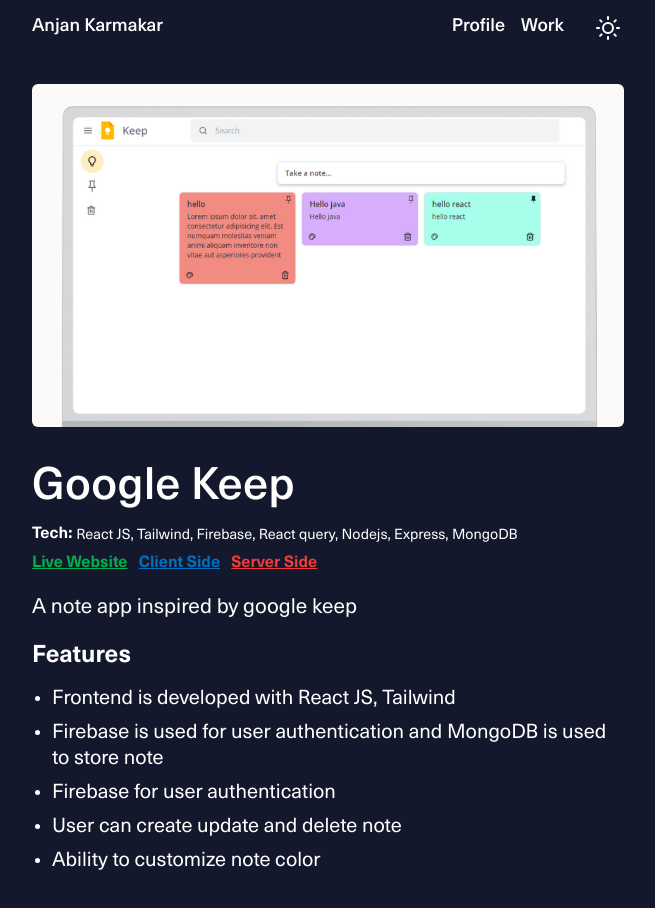
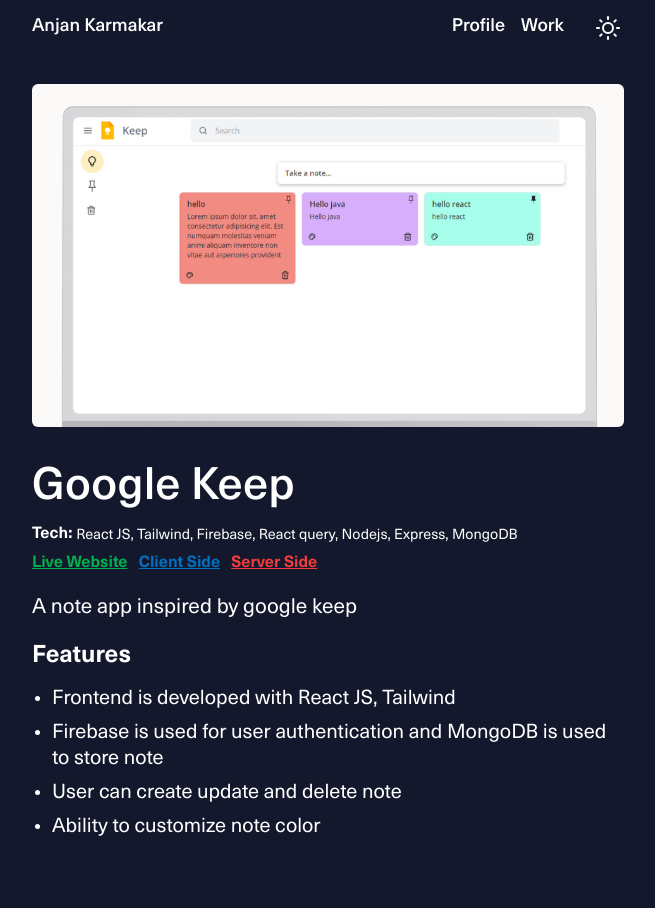
Before and after one commit to 47anjan/personal-portfolio, a React (Vite) app: page /work/1 in a window 1280 px wide. Shown: the top 908 px of the page, without its empty margins (312-967 px from the left). After the commit the page ends 880 px from the top, so only its background shows below. Built offline with nearby package versions, Linux system fonts and the light colour scheme.

Commit message:
code refactor

```diff
--- a/src/data/projects.js
+++ b/src/data/projects.js
@@ -17,7 +17,6 @@
     features: [
       "Frontend is developed with React JS, Tailwind",
       "Firebase is used for user authentication and MongoDB is used to store note",
-      "Firebase for user authentication",
       "User can create update and delete note",
       "Ability to customize note color",
     ],
```
